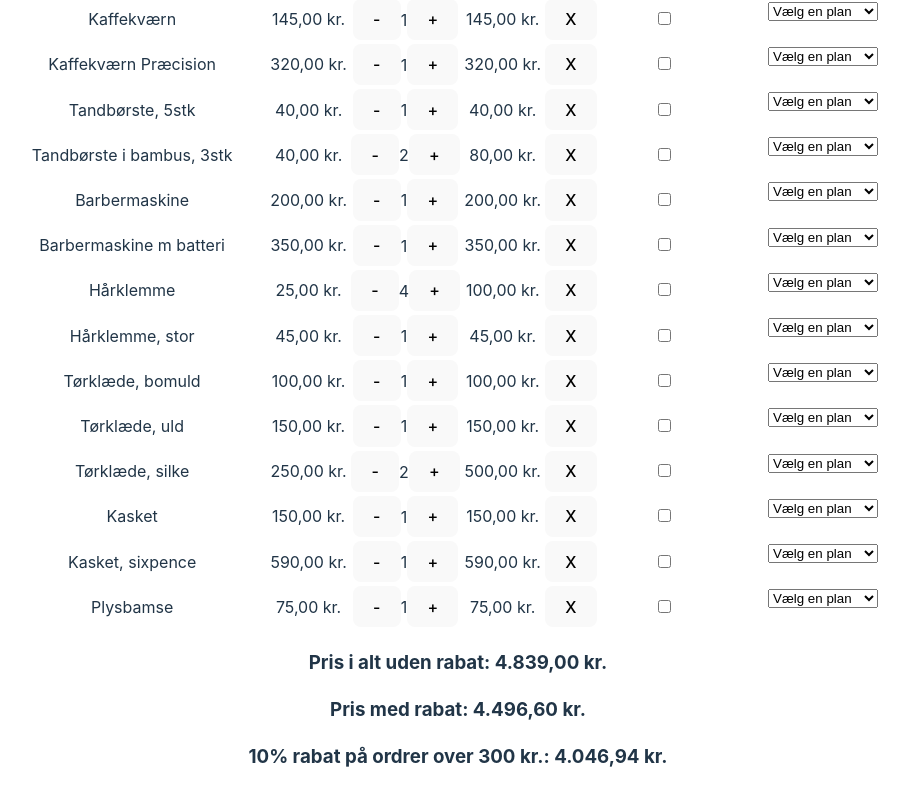
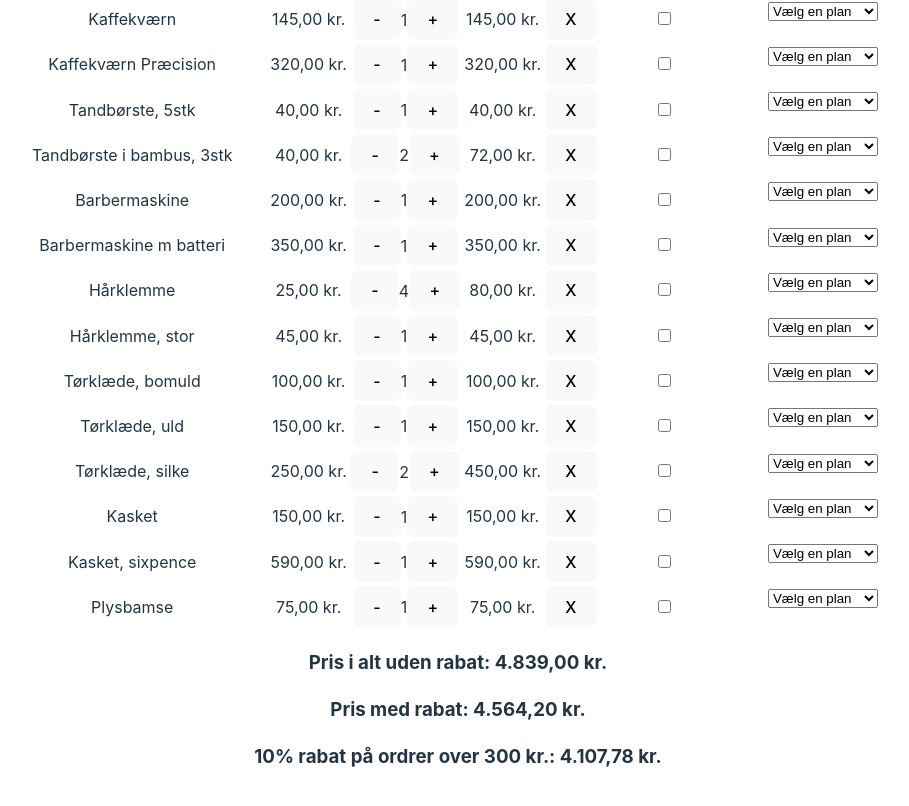
Before and after one commit to KingBendico/Webtech-project, a React (Vite) app: page / in a window 1280 px wide. Shown: the part 370-1176 px from the top of the page, without its empty margins (182-1091 px from the left). Built offline with nearby package versions, Linux system fonts and the light colour scheme.

Commit message:
Added Total quantity rebate price to each individual total price. Also had to fix a bug in the math formula that calculates the rebate as it started acting weirdly at higher numbers until it started going down and returning a negative number

```diff
--- a/src/components/ItemTable.tsx
+++ b/src/components/ItemTable.tsx
@@ -12,6 +12,33 @@ interface Props {
 export default function ItemTable(props: Props) {
   const { items, onDeleteItem, onQuantityChange, onToggleGiftWrap, onRecurringScheduleChange } = props;
 
+  const totalQuantityRebatePrice = items.map((item) => {
+    // Check if price and quantity are valid numbers
+    if (typeof item.price !== 'number' || typeof item.quantity !== 'number') {
+      return NaN;
+    }
+
+    // Calculate the total price before rebate
+    const totalQuantityPrice = item.price * item.quantity;
+
+    // Check if rebateQuantity and rebatePercent are valid numbers or 0. If this check isn't done, NaN is returned
+    if (typeof item.rebateQuantity !== 'number' || item.rebateQuantity === 0 || typeof item.rebatePercent !== 'number') {
+      return totalQuantityPrice;
+    }
+
+    // Calculate the number of rebate units applicable
+    const rebateUnits = Math.floor(item.quantity / item.rebateQuantity);
+
+    // Calculate the total rebate amount
+    const rebateAmount = (rebateUnits * item.rebateQuantity) * item.price * (item.rebatePercent / 100);
+
+    // Calculate the final price after rebate
+    const finalPrice = totalQuantityPrice - rebateAmount;
+
+    return finalPrice;
+  });
+
+
   return (
     <tbody>
       {items.map((item, index) => (
@@ -23,7 +50,7 @@ export default function ItemTable(props: Props) {
             {item.quantity}
             <button onClick={() => onQuantityChange(item, item.quantity + 1)}>+</button>
           </td>
-          <td>{(item.price * item.quantity).toLocaleString('da-DK', { style: 'currency', currency: 'DKK', minimumFractionDigits: 2, maximumFractionDigits: 2 })}</td>
+          <td>{(totalQuantityRebatePrice[index]).toLocaleString('da-DK', { style: 'currency', currency: 'DKK', minimumFractionDigits: 2, maximumFractionDigits: 2 })}</td>
           <td>
             <button onClick={() => onDeleteItem(index)}>X</button>
           </td>
--- a/src/components/ShoppingCartSummary.tsx
+++ b/src/components/ShoppingCartSummary.tsx
@@ -9,25 +9,40 @@ interface Props {
 export default function ShoppingCartSummary(props:Props) {
     const {items} = props
 
-          // calculates total price with rebate and discount
-          const totalPrice = items.reduce((acc, item) => {
-            const itemPrice = item.price * item.quantity;
-            let rebatePrice = 0;
-            if (item.rebateQuantity) {
-              rebatePrice = Math.floor(item.quantity / item.rebateQuantity) * itemPrice * (item.rebatePercent / 100);
-            }
-            return acc + itemPrice - rebatePrice;
-          }, 0);
+    const totalQuantityRebatePriceAccumulated = items.reduce((accumulator, item) => {
+      // Check if price and quantity are valid numbers
+      if (typeof item.price !== 'number' || typeof item.quantity !== 'number') {
+        return accumulator;
+      }
 
+      // Calculate the total price before rebate
+      const totalPrice = item.price * item.quantity;
 
-      const totalWithDiscount = totalPrice >= 300 ? totalPrice * 0.9 : totalPrice;
+      // Check if rebateQuantity and rebatePercent are valid numbers or 0
+      if (typeof item.rebateQuantity !== 'number' || item.rebateQuantity === 0 || typeof item.rebatePercent !== 'number') {
+        return accumulator + totalPrice;
+      }
+
+      // Calculate the number of rebate units applicable
+      const rebateUnits = Math.floor(item.quantity / item.rebateQuantity);
+
+      // Calculate the total rebate amount
+      const rebateAmount = (rebateUnits * item.rebateQuantity) * item.price * (item.rebatePercent / 100);
+
+      // Calculate the final price after rebate
+      const finalPrice = totalPrice - rebateAmount;
+
+      return accumulator + finalPrice;
+    }, 0);
+
+    const totalWith10PercentDiscount = totalQuantityRebatePriceAccumulated >= 300 ? totalQuantityRebatePriceAccumulated * 0.9 : totalQuantityRebatePriceAccumulated;
 
     return (
 
       <>
           <h3>Pris i alt uden rabat: {items.reduce((total, item) => total + item.price * item.quantity, 0).toLocaleString('da-DK', { style: 'currency', currency: 'DKK', minimumFractionDigits: 2, maximumFractionDigits: 2 })} </h3>
-          <h3>Pris med rabat: {totalPrice.toLocaleString('da-DK', { style: 'currency', currency: 'DKK', minimumFractionDigits: 2, maximumFractionDigits: 2 })}</h3>
-          <h3>10% rabat på ordrer over 300 kr.: {totalWithDiscount.toLocaleString('da-DK', { style: 'currency', currency: 'DKK', minimumFractionDigits: 2, maximumFractionDigits: 2 })}</h3>
+          <h3>Pris med rabat: {totalQuantityRebatePriceAccumulated.toLocaleString('da-DK', { style: 'currency', currency: 'DKK', minimumFractionDigits: 2, maximumFractionDigits: 2 })}</h3>
+          <h3>10% rabat på ordrer over 300 kr.: {totalWith10PercentDiscount.toLocaleString('da-DK', { style: 'currency', currency: 'DKK', minimumFractionDigits: 2, maximumFractionDigits: 2 })}</h3>
 </>
 
 
```
